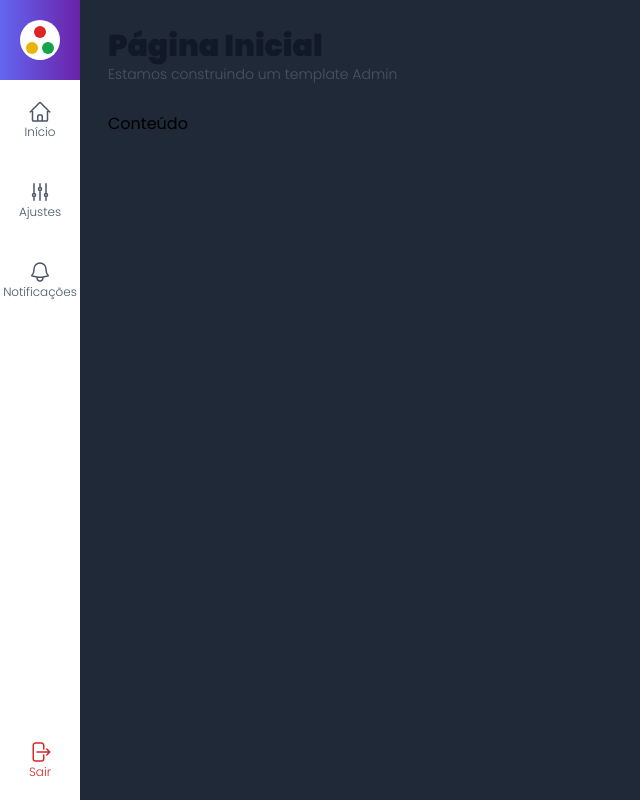
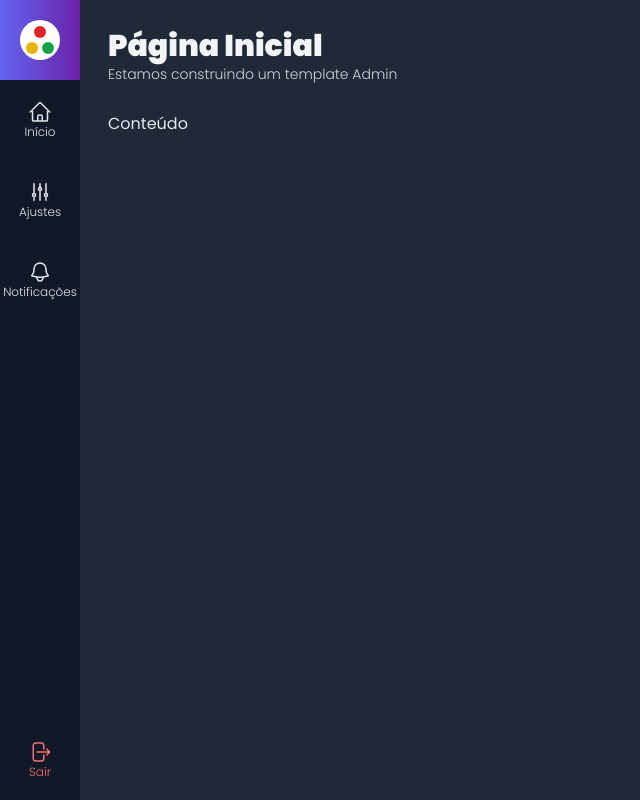
Before and after one commit to Wellington-Henrique/admin-template-nextjs-typescript, a Next.js app: page / in a window 1280 px wide. Shown: the whole page, without its empty margins (0-640 px from the left). Built offline with nearby package versions, Linux system fonts and the light colour scheme.

Commit message:
173. Esquema de Cores #2

```diff
--- a/src/components/template/Conteudo.tsx
+++ b/src/components/template/Conteudo.tsx
@@ -8,6 +8,7 @@ export default function Conteudo(props: ConteudoProps) {
   return (
     <div className={`
         flex flex-col mt-7
+        dark:text-gray-200
     `}>
         {props.children}
     </div>
--- a/src/components/template/MenuItem.tsx
+++ b/src/components/template/MenuItem.tsx
@@ -14,7 +14,9 @@ export default function MenuItem(props: MenuItemProps) {
     return (
       <div className={`
         flex flex-col justify-center items-center
-        h-20 w-20 text-gray-600 ${props.className}
+        h-20 w-20
+        dark:text-gray-200
+        ${props.className}
       `}>
         {props.icone}
         <span className={`
@@ -26,6 +28,7 @@ export default function MenuItem(props: MenuItemProps) {
   return (
     <li className={`
     hover:bg-gray-100 cursor-pointer
+      dark:hover:bg-gray-800
     `}
     onClick={props.onClick}
     >
--- a/src/components/template/MenuLateral.tsx
+++ b/src/components/template/MenuLateral.tsx
@@ -6,7 +6,11 @@ import { IconeCasa, IconeAjuste, IconeSino, IconeSair } from '../icons'
 
 export default function MenuLateral() {
   return (
-    <aside className='flex flex-col'>
+    <aside className={`
+      flex flex-col
+      bg-gray-200 text-gray-700
+      dark:bg-gray-900
+    `}>
       <div className={`
         flex flex-col items-center justify-center
         bg-gradient-to-r from-indigo-500 to-purple-800
@@ -41,9 +45,9 @@ export default function MenuLateral() {
           texto="Sair"
           icone={IconeSair}
           className={`
-          text-red-600
-          hover:bg-red-400
-          hover:text-white
+          text-red-600 dark:text-red-400
+            hover:bg-red-400 hover:text-white
+            dark:hover:text-white
           `}
           onClick={() => console.log("logout")}
         />
--- a/src/components/template/Titulo.tsx
+++ b/src/components/template/Titulo.tsx
@@ -10,11 +10,12 @@ export default function Titulo(props: TituloProps) {
     <div>
       <h1 className={`
         font-black text-3xl
-        text-gray-900
+        text-gray-900 dark:text-gray-100
       `}>{props.titulo}</h1>
 
       <h2 className={`
         font-light text-sm text-gray-600
+        dark:text-gray-300
       `}>{props.subtitulo}</h2>
     </div>
   )
```
